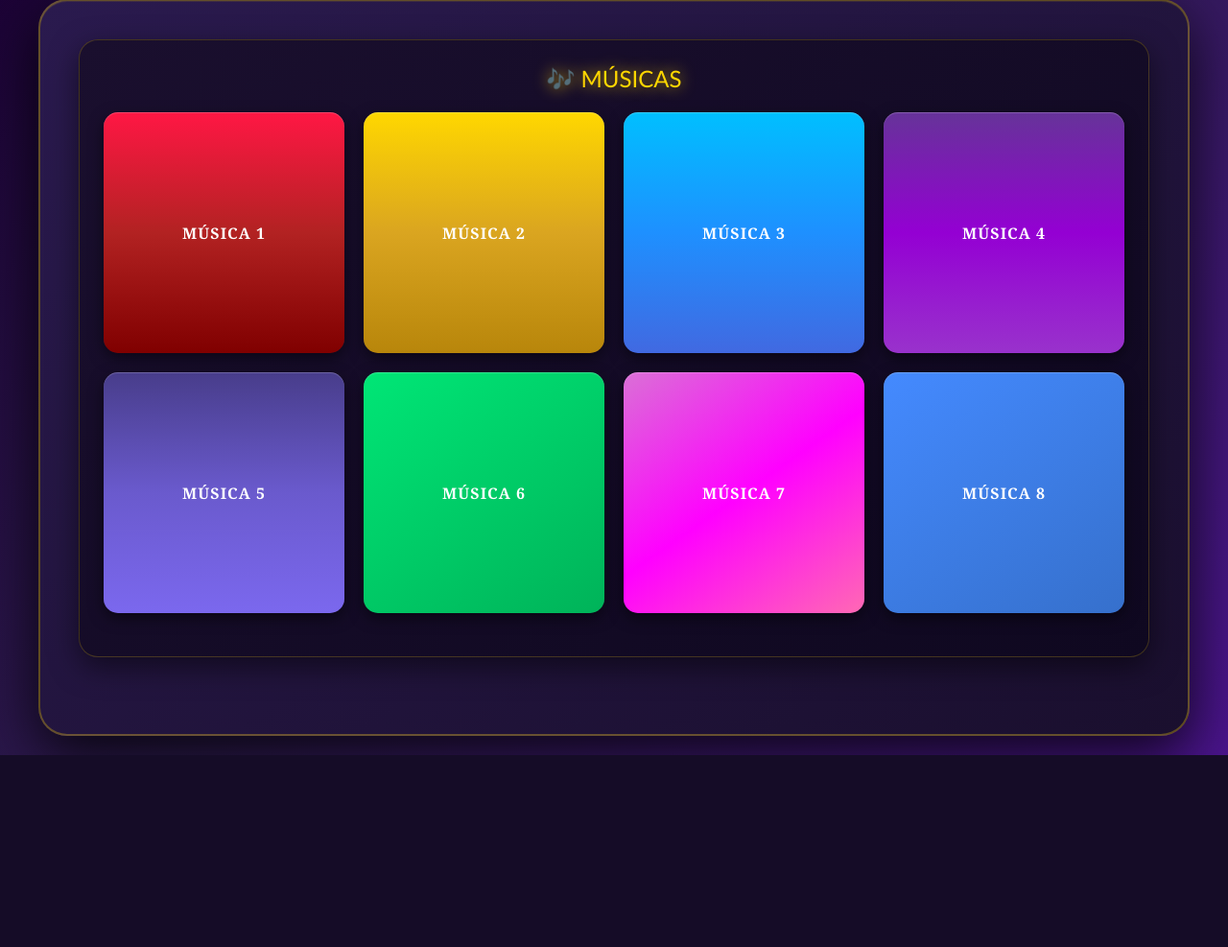
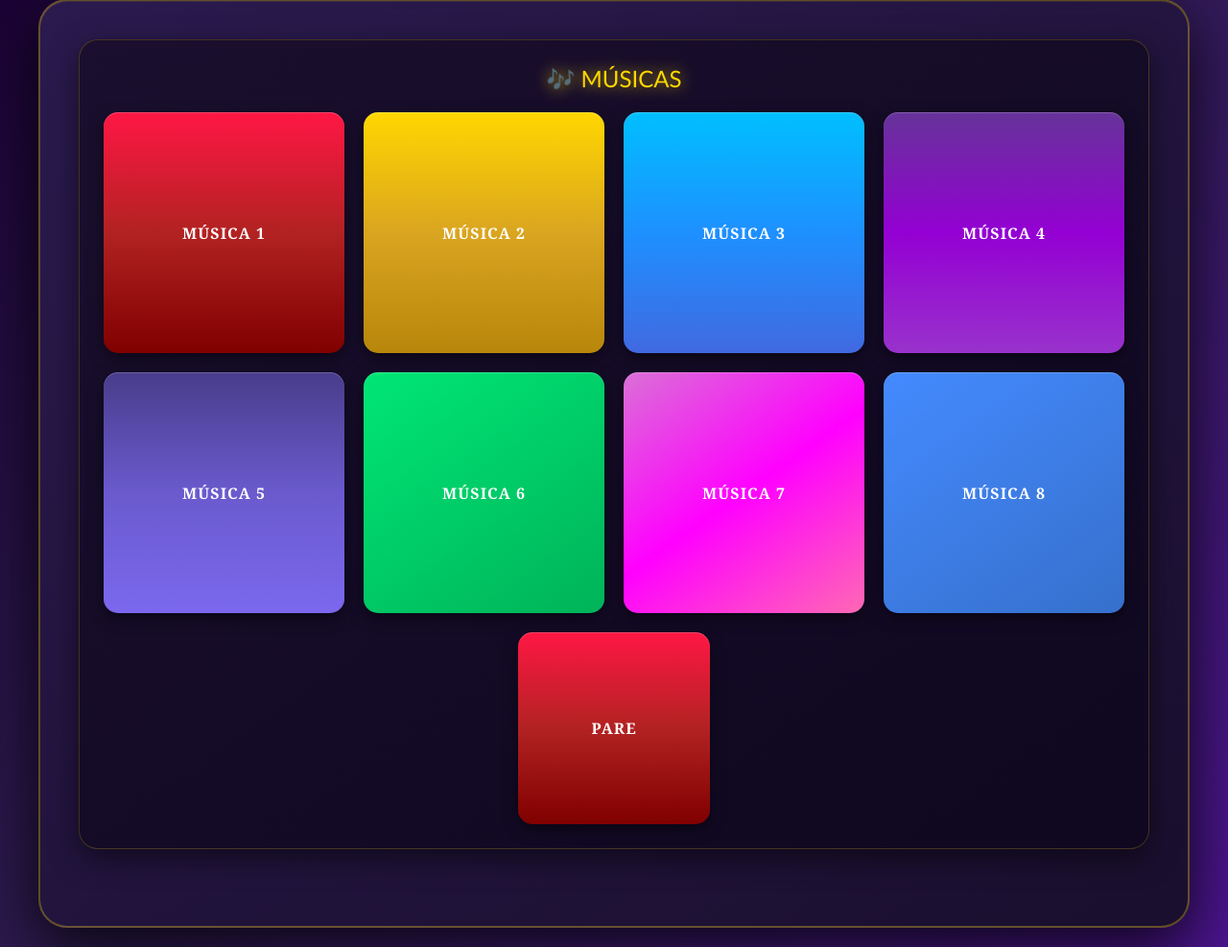
Before and after one commit to JoyceMirandaa/mesaDJ, a PHP site: page / in a window 1280 px wide. Shown: the part 130-1117 px from the top of the page at 96% size. Before the commit the page ends 917 px from the top, so only its background shows below. Run offline with PHP 8.4, Linux system fonts and the light colour scheme.

Commit message:
Add files via upload

```diff
--- a/index.php
+++ b/index.php
@@ -82,6 +82,14 @@
         animation: pulse 0.3s ease;
         box-shadow: 0 0 30px currentColor;
     }
+
+    .button-pare{
+            display: flex;
+            justify-content: center;
+            gap: 50px;
+            min-height: 90px;
+    }
+
     @keyframes pulse {
         0%, 100% { transform: scale(1); }
         50% { transform: scale(1.05); }
@@ -95,6 +103,7 @@
     .synth { background: linear-gradient(145deg, #00e676, #00b359); color: white; font-family: Georgia, serif;}
     .lead { background: linear-gradient(145deg, #DA70D6, #FF00FF, #FF69B4); color: white; font-family: Georgia, serif;}
     .chord { background: linear-gradient(145deg, #448aff, #3670cc); color: white; font-family: Georgia, serif;}
+    .stop { background: linear-gradient(180deg, #ff1744, #B22222, #800000); color: white; font-family: Georgia, serif;}
 
     @media (min-width: 1024px) {
         body {
@@ -133,6 +142,13 @@
             font-size: 1em;
             min-height: 200px;
         }
+
+        .button-pare{
+            display: flex;
+            justify-content: center;
+            gap: 50px;
+            min-height: 100px;
+        }
     }
 
 
@@ -152,17 +168,22 @@
                     <button class="pad kick" onclick="sendKey('g')">Música 1</button>
                     <button class="pad snare"onclick="sendKey('b')">Música 2</button>
                     <button class="pad hihat" onclick="sendKey('p')">Música 3</button>
-                    <button class="pad clap" onclick="sendKey('x')">Música 4</button>
+                    <button class="pad clap" onclick="sendKey('n')">Música 4</button>
                     <button class="pad bass" onclick="sendKey('s')">Música 5</button>
                     <button class="pad synth"  onclick="sendKey('v')">Música 6</button>
                     <button class="pad lead"  onclick="sendKey('c')">Música 7</button>
                     <button class="pad chord"  onclick="sendKey('o')">Música 8</button>
                 </div>
+                <div class="button-pare">
+                    <button class="pad stop" onclick="sendKey('x')">PARE</button>
+                </div>
             </div>
+
     <script>
         const keyMap = {
-            'g': 'musica_1', 'b': 'musica_2', 'p': 'musica_3', 'x': 'musica_4',
-            's': 'musica_5', 'v': 'musica_6', 'c': 'musica_7', 'o': 'musica_8',
+            'g': '1', 'b': '2', 'p': '3', 'n': '4',
+            's': '5', 'v': '6', 'c': '7', 'o': '8',
+            'x': '0'
         }
         function sendKey(key){
             const soundName = keyMap[key];
```
Also changed, not shown: iot.php (+8 -7 lines).
